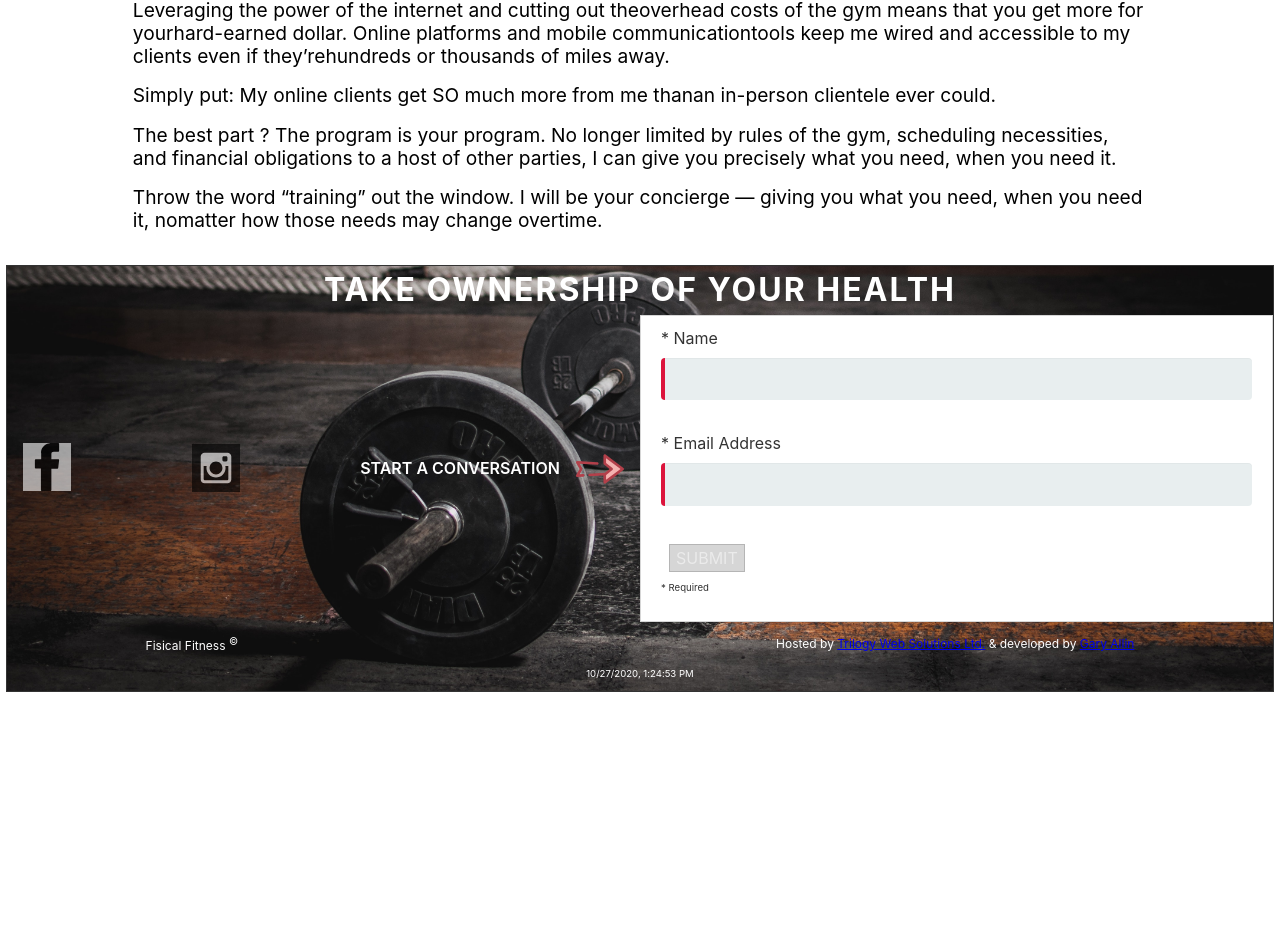
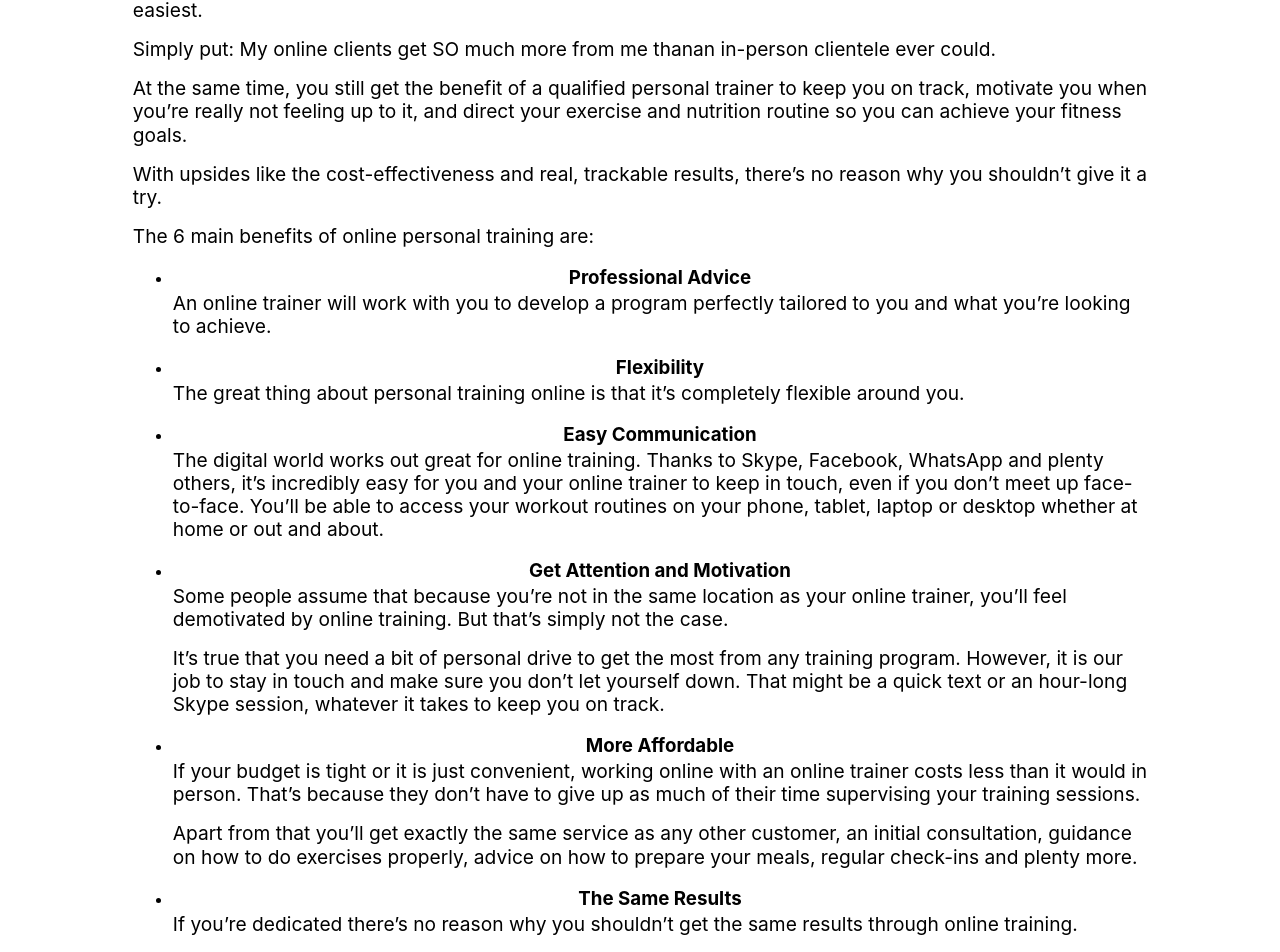
Before and after one commit to MeGallin/fisfitV2, a Vue app: page /online-coaching in a window 1280 px wide. Shown: the part 398-1350 px from the top of the page. Before the commit the page ends 1096 px from the top, so only its background shows below. Built offline with nearby package versions, Linux system fonts and the light colour scheme.

Commit message:
content added

```diff
--- a/src/components/About/About.vue
+++ b/src/components/About/About.vue
@@ -1,37 +1,15 @@
 <template>
   <section>
     <h1 class="title">{{ name }}</h1>
-    <p>My passion for health and fitness led me to as a personal trainer.</p>
+    <p>As Fisical Fitness founder I am passionate about health and fitness and I strongly believe in the necessity for an active lifestyle, encompassing a balance of all the compulsory components of fitness. </p>
     <p>
-      I strongly believe in the necessity for an active lifestyle, encompassing
-      a balanceof all the compulsory components of fitness.
+      My interest in fitness started with training towards and earning a black belt in Karate as a symbol of proficiency in martial arts.
     </p>
     <p>
-      My philosophy focuses on continual lifelong learning as I work towards
-      enhancingthe well-being of my clients by empowering them with the
-      knowledge, skills, support, guidance and resources to assist and inspire
-      them on their journey to a healthier life.
-    </p>
-    <h2 class="title">EXPERIENCE</h2>
-    <p>
-      I have been working with clients face to face for over 4 years. In this
-      time, I have put in thousands of hours each year helping people increase
-      strength, overcome injuries, reduce body pain, lose body fat, increase
-      muscle mass and a whole lot more.
+      My philosophy focuses on continual lifelong learning as I work towards enhancing the well-being of my clients by empowering them with the knowledge, skills, support, guidance and resources to assist and inspire them on their journey to a healthier lifestyle.
     </p>
     <p>
-      These are all wonderful accomplishments for my clients, and the key to
-      success for helping them is without a doubt my unique approach to each and
-      every client. I learned pretty quickly that the most important part to
-      help a client achieve their goals is to simply listen to them, ask the
-      right questions, and find the solutions that will work for them.
-    </p>
-    <p>
-      Of course I have acquired extensive knowledge about training program
-      design, exercise selection, and nutrition. But to be honest, none of that
-      would be of any use if I didn’t have the ability to connect with clients
-      and understand how to instill the knowledge, skills, and habits they need
-      to make real changes for the long-run.
+      With an extensive background in coaching, I create a training environment that not only motivates but also empowers individuals to continually challenge themselves in a fun and rewarding way.
     </p>
   </section>
 </template>
@@ -40,7 +18,7 @@
 export default {
   data() {
     return {
-      name: 'ABOUT ME',
+      name: 'Zach Frangou',
     };
   },
 };
--- a/src/components/Home/Home.vue
+++ b/src/components/Home/Home.vue
@@ -1,7 +1,28 @@
 <template>
   <section id="home">
-    <h1 class="title">MY MISSION IS SIMPLE</h1>
-    <p>I coach women and men through professionally designed exercise and nutrition programs. My specialty is fat loss,muscle toning, and increasing strength without bulking up. Let me show you how to integrate fitness into your lifestyle without breaking the bank or your social life.</p>
+    <h1 class="title">Your Fitness Journey</h1>
+    <h1 class="title">Starts here</h1>
+    <h1 class="title">lose fat-get in shape-feel awesome</h1>
+    <h1 class="title">OurMISSION IS SIMPLE</h1>
+    <p>Throughout the years Fisical Fitness has designed bespoke exercise and nutrition programs for clients from all walks of life.  Our trainers specialise in helping clients with fat loss, muscle toning, and increasing strength without bulking up. We can show you how to integrate fitness into your daily lifestyle without much effort or cost.</p>
+    <p>Fisical Fitness’s Exercise and Nutrition programmes</p>
+    <ul>
+      <li>
+        <p>controls weight</p>
+      </li>
+      <li>
+        <p>boosts energy</p>
+      </li>
+      <li>
+        <p>combat health conditions and diseases</p>
+      </li>
+      <li>
+        <p>improves your mood</p>
+      </li>
+      <li>
+        <p>promotes better sleep</p>
+      </li>
+    </ul>
 
   </section>
 </template>
--- a/src/components/Online-Coaching/OnlineCoaching.vue
+++ b/src/components/Online-Coaching/OnlineCoaching.vue
@@ -1,11 +1,41 @@
 <template>
   <section>
     <h1 class="title">{{name}}</h1>
-    <p>Online training is a new and exciting way to offer life-changingtransformation and fitness coaching clients. It can be utilised byanyone, anywhere, offering convenience, responsiveness,flexibility, and affordability. I’m now able to empower myclient’s with more accountability and support than I ever couldin person.</p>
-    <p>Leveraging the power of the internet and cutting out theoverhead costs of the gym means that you get more for yourhard-earned dollar. Online platforms and mobile communicationtools keep me wired and accessible to my clients even if they’rehundreds or thousands of miles away.</p>
+    <p>The benefits of an online personal trainer vastly outweigh the disadvantages.</p>
+    <p>Rather than being forced to fit your routine around when a trainer is available, an online trainer can work around you. Apart from the initial setup and regular check-ins you’ll be able to spend your time training as and when is easiest.</p>
     <p>Simply put: My online clients get SO much more from me thanan in-person clientele ever could.</p>
-    <p>The best part ? The program is your program. No longer limited by rules of the gym, scheduling necessities, and financial obligations to a host of other parties, I can give you precisely what you need, when you need it.</p>
-    <p>Throw the word “training” out the window. I will be your concierge — giving you what you need, when you need it, nomatter how those needs may change overtime.</p>
+    <p>At the same time, you still get the benefit of a qualified personal trainer to keep you on track, motivate you when you’re really not feeling up to it, and direct your exercise and nutrition routine so you can achieve your fitness goals.</p>
+    <p>With upsides like the cost-effectiveness and real, trackable results, there’s no reason why you shouldn’t give it a try.</p>
+    <p>The 6 main benefits of online personal training are:</p>
+    <ul>
+      <li>
+        <h3>Professional Advice</h3>
+        <p>An online trainer will work with you to develop a program perfectly tailored to you and what you’re looking to achieve.</p>
+      </li>
+      <li>
+        <h3>Flexibility</h3>
+        <p>The great thing about personal training online is that it’s completely flexible around you. </p>
+      </li>
+      <li>
+        <h3>Easy Communication</h3>
+        <p>The digital world works out great for online training. Thanks to Skype, Facebook, WhatsApp and plenty others, it’s incredibly easy for you and your online trainer to keep in touch, even if you don’t meet up face-to-face. You’ll be able to access your workout routines on your phone, tablet, laptop or desktop whether at home or out and about.</p>
+      </li>
+      <li>
+        <h3>Get Attention and Motivation</h3>
+        <p>Some people assume that because you’re not in the same location as your online trainer, you’ll feel demotivated by online training. But that’s simply not the case.</p>
+        <p>It’s true that you need a bit of personal drive to get the most from any training program. However, it is  our job to stay in touch and make sure you don’t let yourself down. That might be a quick text or an hour-long Skype session, whatever it takes to keep you on track.</p>
+      </li>
+      <li>
+        <h3>More Affordable</h3>
+        <p>If your budget is tight or it is just convenient, working online with an online trainer costs less than it would in person. That’s because they don’t have to give up as much of their time supervising your training sessions.</p>
+        <p>Apart from that you’ll get exactly the same service as any other customer, an initial consultation, guidance on how to do exercises properly, advice on how to prepare your meals, regular check-ins and plenty more. </p>
+      </li>
+      <li>
+        <h3>The Same Results</h3>
+        <p>If you’re dedicated there’s no reason why you shouldn’t get the same results through online training.</p>
+        <p>Modern apps and tools mean us trainers can keep close tabs on your progress, whether we live ten miles away or in a different country. With video calling we can show you exactly how to do specific exercises and you can show us that your technique is right.</p>
+      </li>
+    </ul>
   </section>
 </template>
 
--- a/src/components/Personal-Training/PersonalTraining.vue
+++ b/src/components/Personal-Training/PersonalTraining.vue
@@ -1,9 +1,37 @@
 <template>
   <section>
     <h1 class="title">{{name}}</h1>
-    <p>Working with a good trainer can be invaluable. Almost every day I see peopleexercising with horrible form doing the same thing over and over with little to noresults. All it would take is one session to show them a safer way to train, abetter intensity to train at and more efficient ways of getting the job done to seebig changes.</p>
-    <p>All new clients are assessed to determine their goals, current levels ofcardiovascular strength, muscle strength, coordination and core strength.</p>
-    <p>My focus is on helping people achieve long-term results through challenging andvaried workouts that involve strength training, cardiovascular work, functionaltraining, core training and innovative stretching techniques.</p>
+    <p>Working out can be intimidating. It’s normal to have goals and be unsure how to achieve them, and it’s completely normal to lack motivation at times.</p>
+    <p>A experienced personal trainer can be invaluable,  as they can help you overcome your obstacles and take you to new heights on your fitness journey.</p>
+    <p>All new clients are assessed to determine their goals, current levels of cardiovascular strength, muscle strength, coordination and core strength. </p>
+    <p>Fisical Fitness is focused on helping clients achieve long-term results through challenging and varied workouts that involve strength training, cardiovascular work, functional training, core training and innovative stretching techniques.</p>
+    <p>Consider these 6 benefits of hiring a personal trainer:</p>
+    <ol>
+      <li>
+        <h3>Education</h3>
+        <p>A personal trainer will teach you everything you need to know about exercising. </p>
+      </li>
+      <li>
+        <h3>Motivation</h3>
+        <p>Regular sessions with a personal trainer may give you the boost you need and having someone in your corner to push and encourage you can be rewarding. </p>
+      </li>
+      <li>
+        <h3>Accountability</h3>
+        <p>A personal trainer will ensure that you stick to a fitness schedule gives you incentive to follow through and is the best way to achieve your goals.</p>
+      </li>
+      <li>
+        <h3>Challenging</h3>
+        <p>A personal trainer will challenge you and take you to the next level. They will implement exercises to keep you off that plateau and introduce new exercises to keep your workouts fun with plenty of variety.</p>
+      </li>
+      <li>
+        <h3>Goals</h3>
+        <p>Your personal trainer will start you out with small goals that will eventually lead to your final goal and show you exactly how to get there.</p>
+      </li>
+      <li>
+        <h3>Flexibility</h3>
+        <p>Working with a trainer allows you the freedom to create your own workout schedule. Whether you prefer working out really early in the morning before work, on your lunch hour or late at night.</p>
+      </li>
+    </ol>
   </section>
 </template>
 
```
